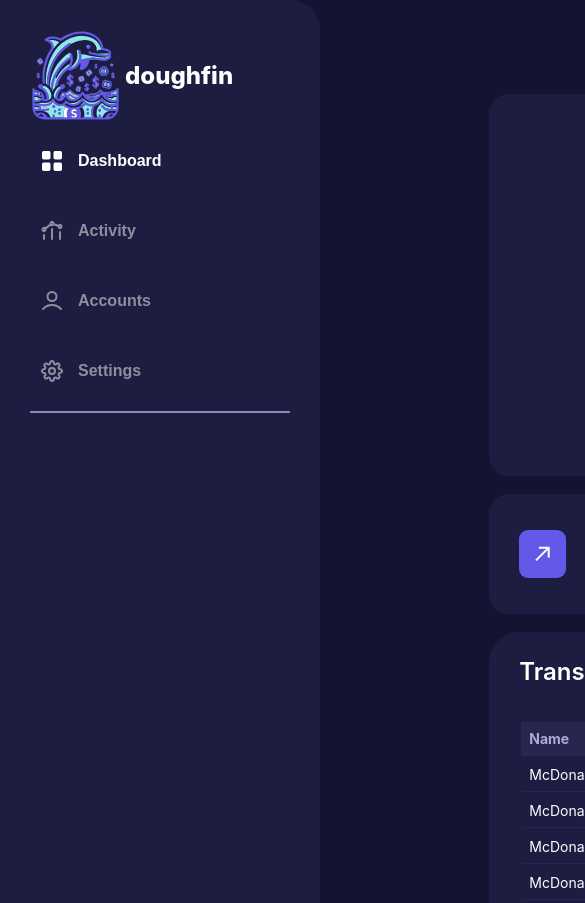
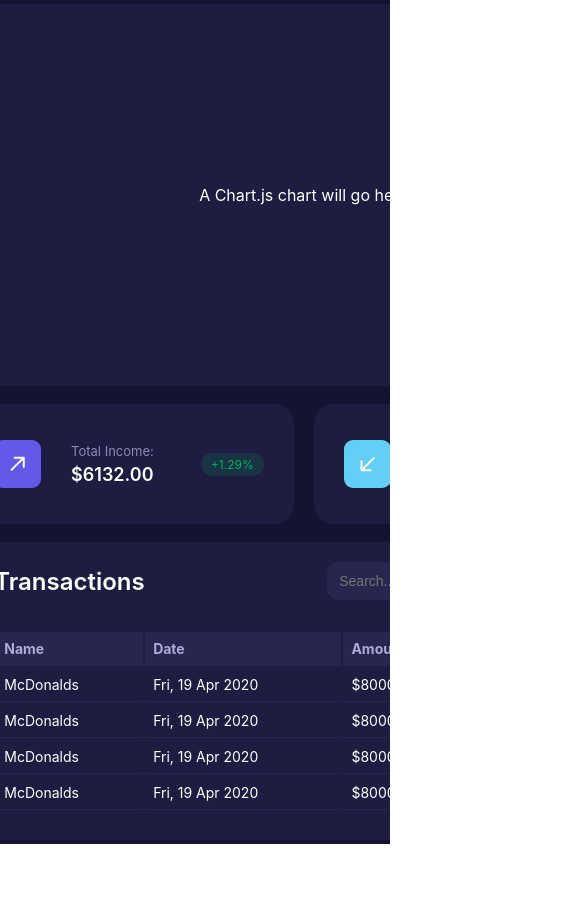
Before and after one commit to MaryBruff/DoughFin_FE, a React (Create React App) app: page / in a window 390 px wide. Shown: the top 903 px of the page, 585 px wide, since content can reach past the window. After the commit the page ends 844 px from the top, so only its background shows below. Built offline with nearby package versions, Linux system fonts and the light colour scheme.

Commit message:
Adjust for viewport responsiveness

```diff
--- a/src/components/App/App.css
+++ b/src/components/App/App.css
@@ -1,8 +1,9 @@
 .app {
   display: flex;
-  width: 1440px;
-  height: 1024px;
+  width: 100vw;
+  height: 100vh;
   justify-content: center;
-  align-items: flex-start;
+  align-items: center;
   background: #141332;
+  overflow: hidden;
 }
```
